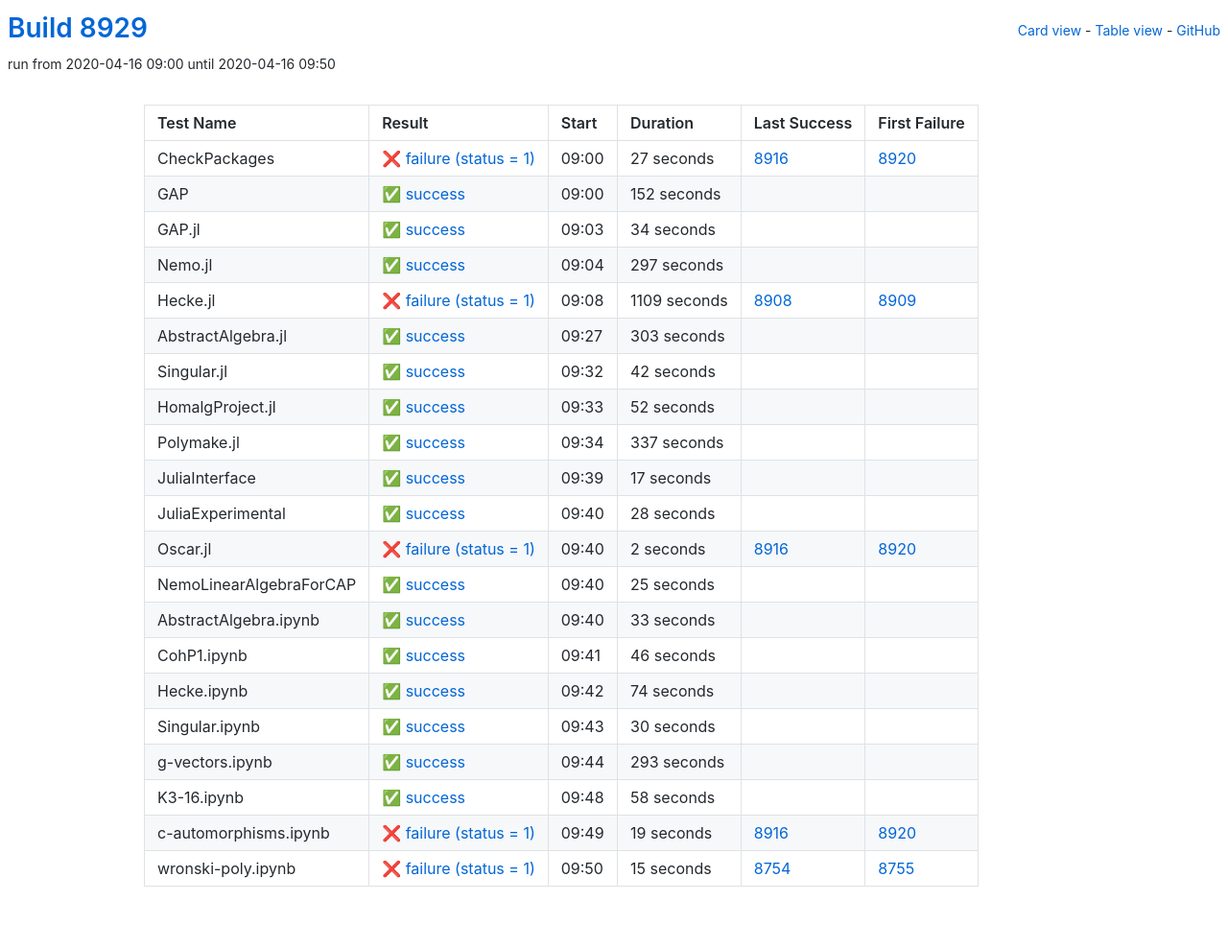
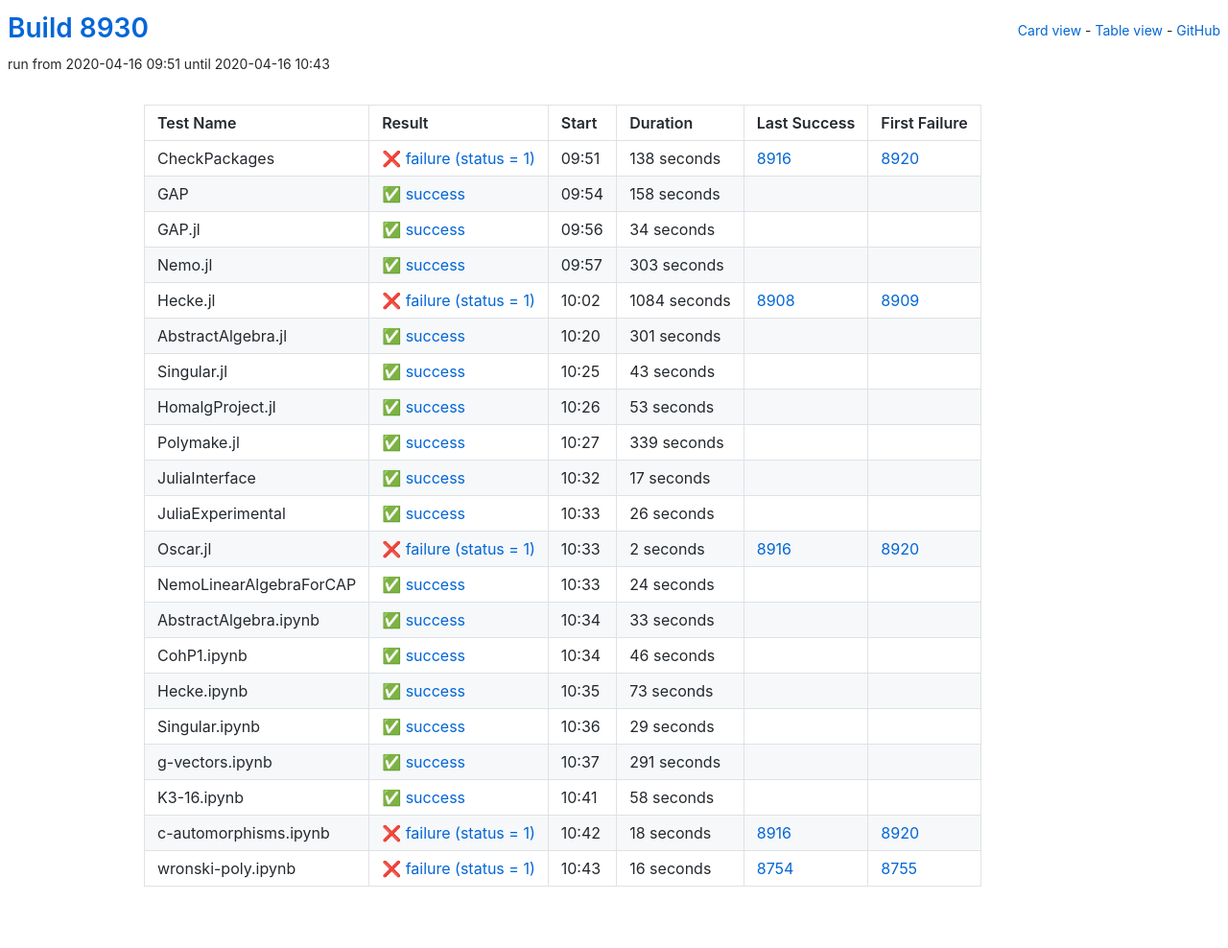
Before and after one commit to oscar-system/oscar-ci-status, a Jekyll site: the page built from table.html, in a window 1280 px wide. Shown: the whole page at 96% size. Built offline with Jekyll 4.4.1, drawn with Linux system fonts in a browser that asks for light colours.

Commit message:
Build 8930

```diff
--- a/_data/ci.yml
+++ b/_data/ci.yml
@@ -1,27 +1,27 @@
-build: 8929
-build_url: https://oscarci.mathematik.uni-kl.de/job/oscar/8929/
+build: 8930
+build_url: https://oscarci.mathematik.uni-kl.de/job/oscar/8930/
 job: oscar
 tests:
-- duration: 27
+- duration: 138
   exitcode: 1
   first_failure: 8920
   first_failure_url: https://oscarci.mathematik.uni-kl.de/job/oscar/8920/
   last_success: 8916
   last_success_url: https://oscarci.mathematik.uni-kl.de/job/oscar/8916/
-  log: https://oscarci.mathematik.uni-kl.de/job/oscar/8929/artifact/logs/build-8929/CheckPackages.log
+  log: https://oscarci.mathematik.uni-kl.de/job/oscar/8930/artifact/logs/build-8930/CheckPackages.log
   name: CheckPackages
-  start: 2020-04-16 09:00
+  start: 2020-04-16 09:51
   status: failure
   success: false
-- duration: 152
+- duration: 158
   exitcode: 0
   first_failure: false
   first_failure_url: null
   last_success: false
   last_success_url: null
-  log: https://oscarci.mathematik.uni-kl.de/job/oscar/8929/artifact/logs/build-8929/GAP.log
+  log: https://oscarci.mathematik.uni-kl.de/job/oscar/8930/artifact/logs/build-8930/GAP.log
   name: GAP
-  start: 2020-04-16 09:00
+  start: 2020-04-16 09:54
   status: success
   success: true
 - duration: 34
@@ -30,75 +30,75 @@ tests:
   first_failure_url: null
   last_success: false
   last_success_url: null
-  log: https://oscarci.mathematik.uni-kl.de/job/oscar/8929/artifact/logs/build-8929/GAP.jl.log
+  log: https://oscarci.mathematik.uni-kl.de/job/oscar/8930/artifact/logs/build-8930/GAP.jl.log
   name: GAP.jl
-  start: 2020-04-16 09:03
+  start: 2020-04-16 09:56
   status: success
   success: true
-- duration: 297
-  exitcode: 0
-  first_failure: false
-  first_failure_url: null
-  last_success: false
-  last_success_url: null
-  log: https://oscarci.mathematik.uni-kl.de/job/oscar/8929/artifact/logs/build-8929/Nemo.jl.log
-  name: Nemo.jl
-  start: 2020-04-16 09:04
-  status: success
-  success: true
-- duration: 1109
-  exitcode: 1
-  first_failure: 8909
-  first_failure_url: https://oscarci.mathematik.uni-kl.de/job/oscar/8909/
-  last_success: 8908
-  last_success_url: https://oscarci.mathematik.uni-kl.de/job/oscar/8908/
-  log: https://oscarci.mathematik.uni-kl.de/job/oscar/8929/artifact/logs/build-8929/Hecke.jl.log
-  name: Hecke.jl
-  start: 2020-04-16 09:08
-  status: failure
-  success: false
 - duration: 303
   exitcode: 0
   first_failure: false
   first_failure_url: null
   last_success: false
   last_success_url: null
-  log: https://oscarci.mathematik.uni-kl.de/job/oscar/8929/artifact/logs/build-8929/AbstractAlgebra.jl.log
-  name: AbstractAlgebra.jl
-  start: 2020-04-16 09:27
+  log: https://oscarci.mathematik.uni-kl.de/job/oscar/8930/artifact/logs/build-8930/Nemo.jl.log
+  name: Nemo.jl
+  start: 2020-04-16 09:57
   status: success
   success: true
-- duration: 42
+- duration: 1084
+  exitcode: 1
+  first_failure: 8909
+  first_failure_url: https://oscarci.mathematik.uni-kl.de/job/oscar/8909/
+  last_success: 8908
+  last_success_url: https://oscarci.mathematik.uni-kl.de/job/oscar/8908/
+  log: https://oscarci.mathematik.uni-kl.de/job/oscar/8930/artifact/logs/build-8930/Hecke.jl.log
+  name: Hecke.jl
+  start: 2020-04-16 10:02
+  status: failure
+  success: false
+- duration: 301
   exitcode: 0
   first_failure: false
   first_failure_url: null
   last_success: false
   last_success_url: null
-  log: https://oscarci.mathematik.uni-kl.de/job/oscar/8929/artifact/logs/build-8929/Singular.jl.log
-  name: Singular.jl
-  start: 2020-04-16 09:32
+  log: https://oscarci.mathematik.uni-kl.de/job/oscar/8930/artifact/logs/build-8930/AbstractAlgebra.jl.log
+  name: AbstractAlgebra.jl
+  start: 2020-04-16 10:20
   status: success
   success: true
-- duration: 52
+- duration: 43
   exitcode: 0
   first_failure: false
   first_failure_url: null
   last_success: false
   last_success_url: null
-  log: https://oscarci.mathematik.uni-kl.de/job/oscar/8929/artifact/logs/build-8929/HomalgProject.jl.log
-  name: HomalgProject.jl
-  start: 2020-04-16 09:33
+  log: https://oscarci.mathematik.uni-kl.de/job/oscar/8930/artifact/logs/build-8930/Singular.jl.log
+  name: Singular.jl
+  start: 2020-04-16 10:25
   status: success
   success: true
-- duration: 337
+- duration: 53
   exitcode: 0
   first_failure: false
   first_failure_url: null
   last_success: false
   last_success_url: null
-  log: https://oscarci.mathematik.uni-kl.de/job/oscar/8929/artifact/logs/build-8929/Polymake.jl.log
+  log: https://oscarci.mathematik.uni-kl.de/job/oscar/8930/artifact/logs/build-8930/HomalgProject.jl.log
+  name: HomalgProject.jl
+  start: 2020-04-16 10:26
+  status: success
+  success: true
+- duration: 339
+  exitcode: 0
+  first_failure: false
+  first_failure_url: null
+  last_success: false
+  last_success_url: null
+  log: https://oscarci.mathematik.uni-kl.de/job/oscar/8930/artifact/logs/build-8930/Polymake.jl.log
   name: Polymake.jl
-  start: 2020-04-16 09:34
+  start: 2020-04-16 10:27
   status: success
   success: true
 - duration: 17
@@ -107,20 +107,20 @@ tests:
   first_failure_url: null
   last_success: false
   last_success_url: null
-  log: https://oscarci.mathematik.uni-kl.de/job/oscar/8929/artifact/logs/build-8929/JuliaInterface.log
+  log: https://oscarci.mathematik.uni-kl.de/job/oscar/8930/artifact/logs/build-8930/JuliaInterface.log
   name: JuliaInterface
-  start: 2020-04-16 09:39
+  start: 2020-04-16 10:32
   status: success
   success: true
-- duration: 28
+- duration: 26
   exitcode: 0
   first_failure: false
   first_failure_url: null
   last_success: false
   last_success_url: null
-  log: https://oscarci.mathematik.uni-kl.de/job/oscar/8929/artifact/logs/build-8929/JuliaExperimental.log
+  log: https://oscarci.mathematik.uni-kl.de/job/oscar/8930/artifact/logs/build-8930/JuliaExperimental.log
   name: JuliaExperimental
-  start: 2020-04-16 09:40
+  start: 2020-04-16 10:33
   status: success
   success: true
 - duration: 2
@@ -129,20 +129,20 @@ tests:
   first_failure_url: https://oscarci.mathematik.uni-kl.de/job/oscar/8920/
   last_success: 8916
   last_success_url: https://oscarci.mathematik.uni-kl.de/job/oscar/8916/
-  log: https://oscarci.mathematik.uni-kl.de/job/oscar/8929/artifact/logs/build-8929/Oscar.jl.log
+  log: https://oscarci.mathematik.uni-kl.de/job/oscar/8930/artifact/logs/build-8930/Oscar.jl.log
   name: Oscar.jl
-  start: 2020-04-16 09:40
+  start: 2020-04-16 10:33
   status: failure
   success: false
-- duration: 25
+- duration: 24
   exitcode: 0
   first_failure: false
   first_failure_url: null
   last_success: false
   last_success_url: null
-  log: https://oscarci.mathematik.uni-kl.de/job/oscar/8929/artifact/logs/build-8929/NemoLinearAlgebraForCAP.log
+  log: https://oscarci.mathematik.uni-kl.de/job/oscar/8930/artifact/logs/build-8930/NemoLinearAlgebraForCAP.log
   name: NemoLinearAlgebraForCAP
-  start: 2020-04-16 09:40
+  start: 2020-04-16 10:33
   status: success
   success: true
 - duration: 33
@@ -151,9 +151,9 @@ tests:
   first_failure_url: null
   last_success: false
   last_success_url: null
-  log: https://oscarci.mathematik.uni-kl.de/job/oscar/8929/artifact/logs/build-8929/AbstractAlgebra.ipynb.log
+  log: https://oscarci.mathematik.uni-kl.de/job/oscar/8930/artifact/logs/build-8930/AbstractAlgebra.ipynb.log
   name: AbstractAlgebra.ipynb
-  start: 2020-04-16 09:40
+  start: 2020-04-16 10:34
   status: success
   success: true
 - duration: 46
@@ -162,42 +162,42 @@ tests:
   first_failure_url: null
   last_success: false
   last_success_url: null
-  log: https://oscarci.mathematik.uni-kl.de/job/oscar/8929/artifact/logs/build-8929/CohP1.ipynb.log
+  log: https://oscarci.mathematik.uni-kl.de/job/oscar/8930/artifact/logs/build-8930/CohP1.ipynb.log
   name: CohP1.ipynb
-  start: 2020-04-16 09:41
+  start: 2020-04-16 10:34
   status: success
   success: true
-- duration: 74
+- duration: 73
   exitcode: 0
   first_failure: false
   first_failure_url: null
   last_success: false
   last_success_url: null
-  log: https://oscarci.mathematik.uni-kl.de/job/oscar/8929/artifact/logs/build-8929/Hecke.ipynb.log
+  log: https://oscarci.mathematik.uni-kl.de/job/oscar/8930/artifact/logs/build-8930/Hecke.ipynb.log
   name: Hecke.ipynb
-  start: 2020-04-16 09:42
+  start: 2020-04-16 10:35
   status: success
   success: true
-- duration: 30
+- duration: 29
   exitcode: 0
   first_failure: false
   first_failure_url: null
   last_success: false
   last_success_url: null
-  log: https://oscarci.mathematik.uni-kl.de/job/oscar/8929/artifact/logs/build-8929/Singular.ipynb.log
+  log: https://oscarci.mathematik.uni-kl.de/job/oscar/8930/artifact/logs/build-8930/Singular.ipynb.log
   name: Singular.ipynb
-  start: 2020-04-16 09:43
+  start: 2020-04-16 10:36
   status: success
   success: true
-- duration: 293
+- duration: 291
   exitcode: 0
   first_failure: false
   first_failure_url: null
   last_success: false
   last_success_url: null
-  log: https://oscarci.mathematik.uni-kl.de/job/oscar/8929/artifact/logs/build-8929/g-vectors.ipynb.log
+  log: https://oscarci.mathematik.uni-kl.de/job/oscar/8930/artifact/logs/build-8930/g-vectors.ipynb.log
   name: g-vectors.ipynb
-  start: 2020-04-16 09:44
+  start: 2020-04-16 10:37
   status: success
   success: true
 - duration: 58
@@ -206,30 +206,30 @@ tests:
   first_failure_url: null
   last_success: false
   last_success_url: null
-  log: https://oscarci.mathematik.uni-kl.de/job/oscar/8929/artifact/logs/build-8929/K3-16.ipynb.log
+  log: https://oscarci.mathematik.uni-kl.de/job/oscar/8930/artifact/logs/build-8930/K3-16.ipynb.log
   name: K3-16.ipynb
-  start: 2020-04-16 09:48
+  start: 2020-04-16 10:41
   status: success
   success: true
-- duration: 19
+- duration: 18
   exitcode: 1
   first_failure: 8920
   first_failure_url: https://oscarci.mathematik.uni-kl.de/job/oscar/8920/
   last_success: 8916
   last_success_url: https://oscarci.mathematik.uni-kl.de/job/oscar/8916/
-  log: https://oscarci.mathematik.uni-kl.de/job/oscar/8929/artifact/logs/build-8929/c-automorphisms.ipynb.log
+  log: https://oscarci.mathematik.uni-kl.de/job/oscar/8930/artifact/logs/build-8930/c-automorphisms.ipynb.log
   name: c-automorphisms.ipynb
-  start: 2020-04-16 09:49
+  start: 2020-04-16 10:42
   status: failure
   success: false
-- duration: 15
+- duration: 16
   exitcode: 1
   first_failure: 8755
   first_failure_url: https://oscarci.mathematik.uni-kl.de/job/oscar/8755/
   last_success: 8754
   last_success_url: https://oscarci.mathematik.uni-kl.de/job/oscar/8754/
-  log: https://oscarci.mathematik.uni-kl.de/job/oscar/8929/artifact/logs/build-8929/wronski-poly.ipynb.log
+  log: https://oscarci.mathematik.uni-kl.de/job/oscar/8930/artifact/logs/build-8930/wronski-poly.ipynb.log
   name: wronski-poly.ipynb
-  start: 2020-04-16 09:50
+  start: 2020-04-16 10:43
   status: failure
   success: false
```
Also changed, not shown: README.md.
